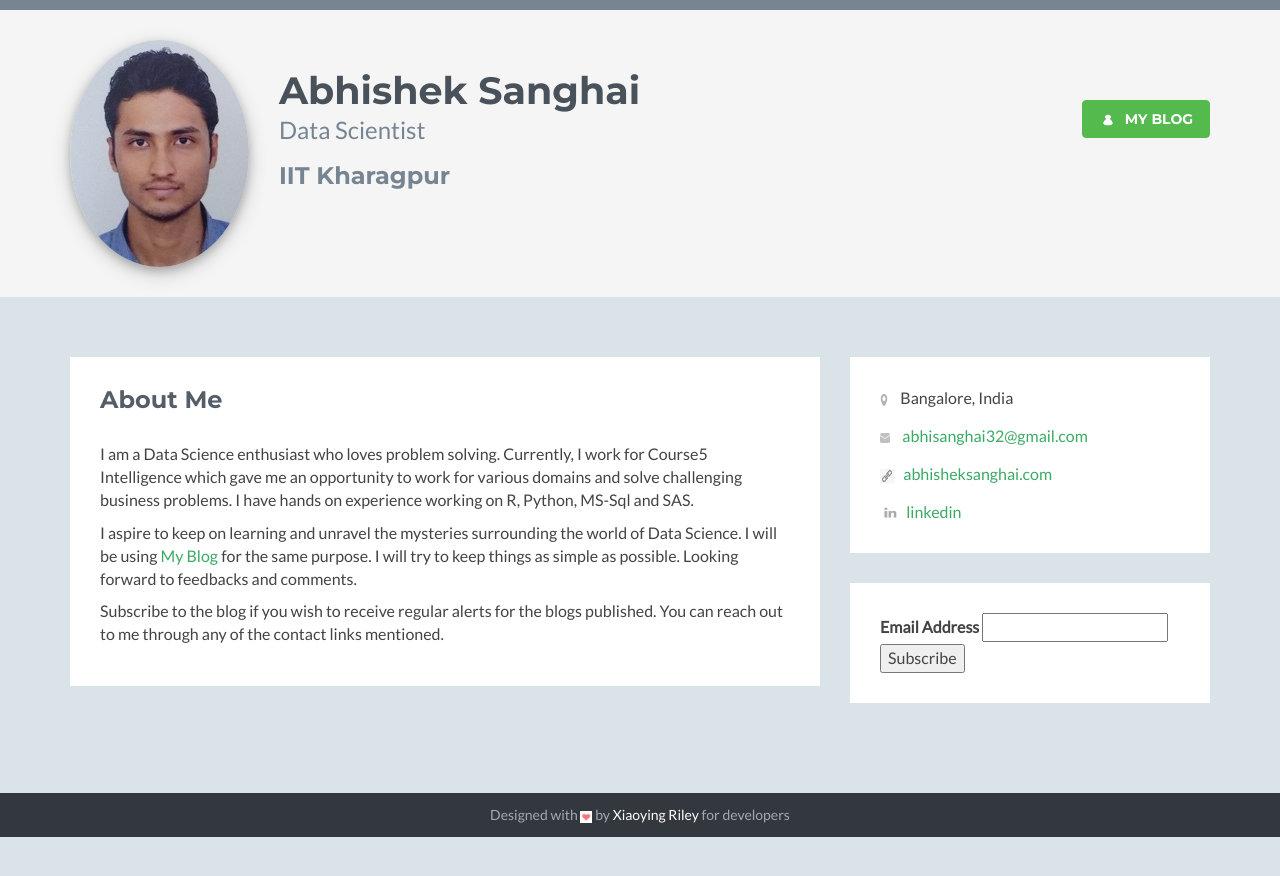
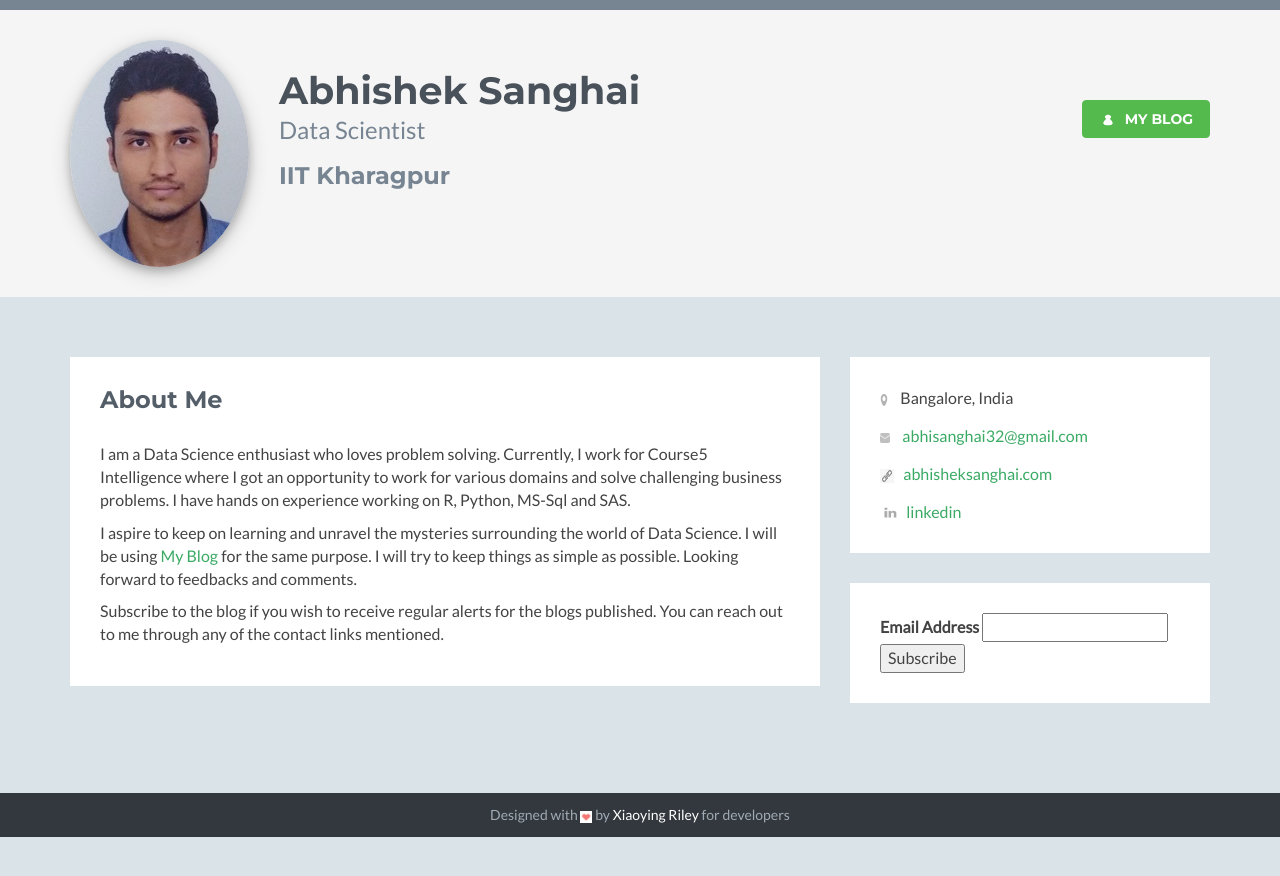
Before and after one commit to abhisheksanghai/abhisheksanghai.github.io, a Jekyll site: the page built from index.html, in a window 1280 px wide. Shown: the top 876 px of the page. Built offline with Jekyll 4.4.1, drawn with Linux system fonts in a browser that asks for light colours.

Commit message:
Update index.html
small content change

```diff
--- a/index.html
+++ b/index.html
@@ -23,7 +23,7 @@ title: Abhishek Sanghai | Blog
                         <h2 class="heading">About Me</h2>
                         <div class="content">
                             <p> I am a Data Science enthusiast who loves problem solving. Currently, I work for Course5 Intelligence
-				    which gave me an opportunity to work for various domains and solve challenging business problems.
+				    where I got an opportunity to work for various domains and solve challenging business problems.
 				    I have hands on experience working on R, Python, MS-Sql and SAS. </p>
 
 			    <p>  I aspire to keep on learning and unravel the mysteries surrounding the world of Data Science. I will
```
